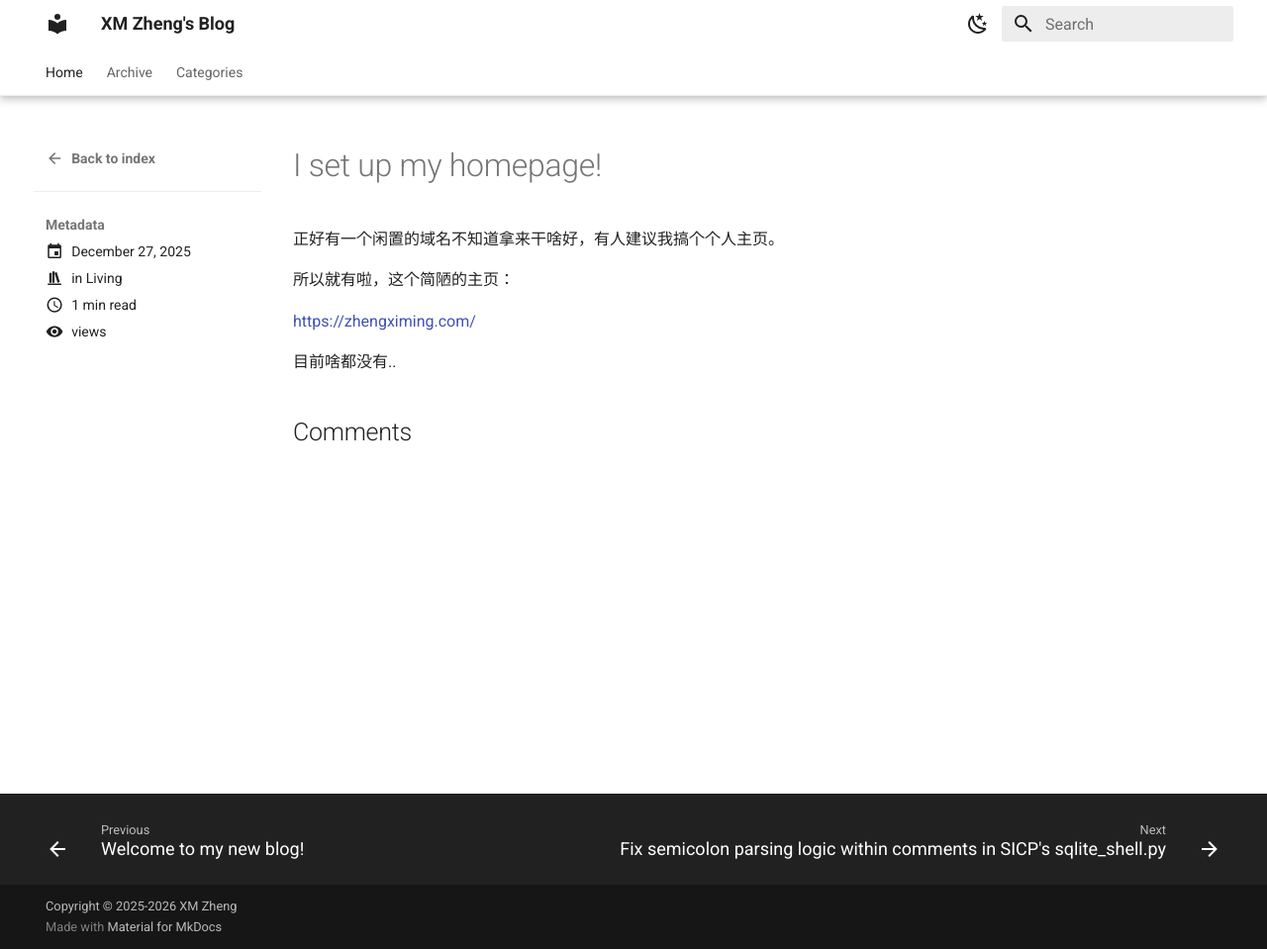
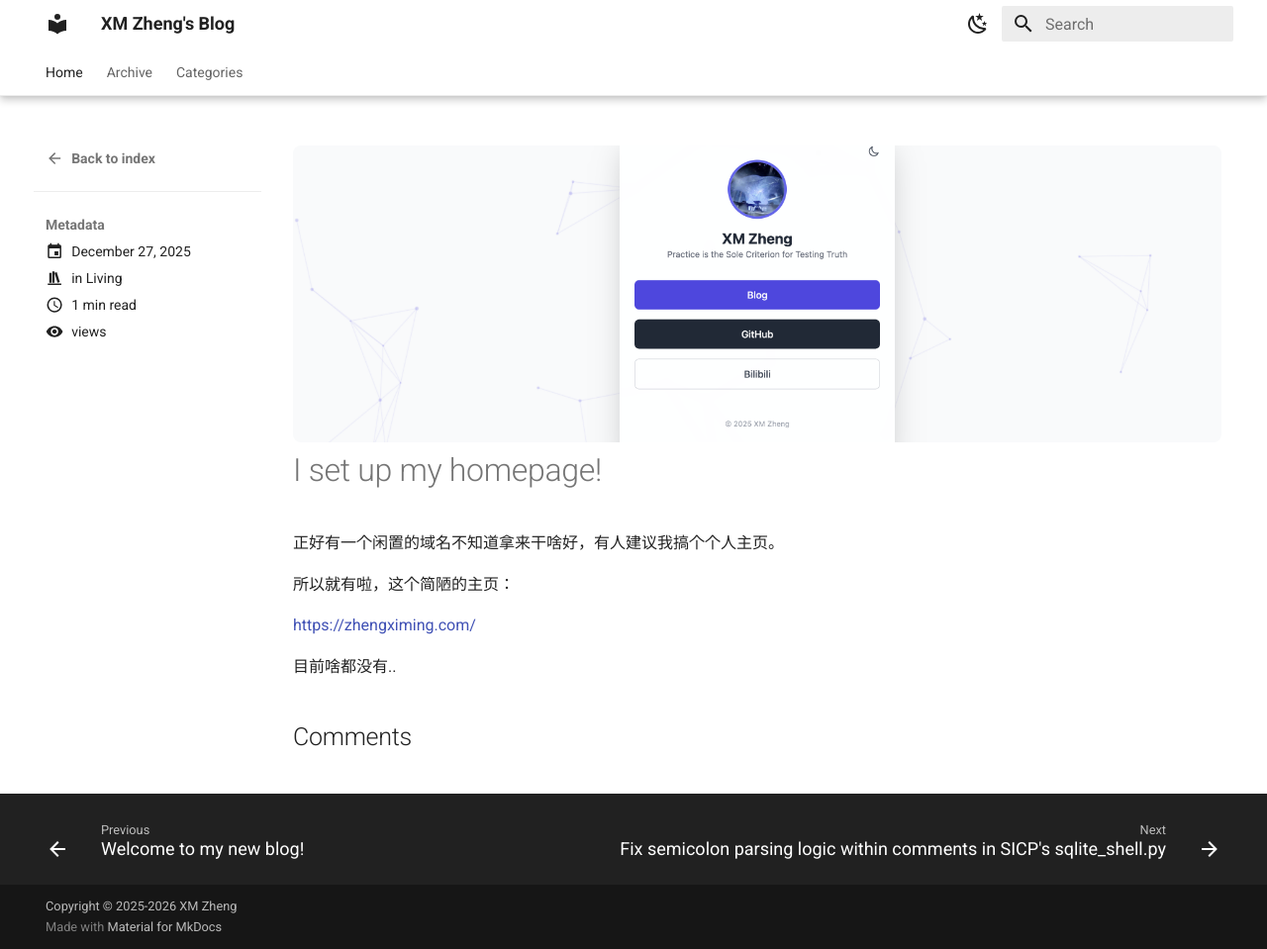
Before and after one commit to simonzxm/blog, an MkDocs documentation site: the page built from docs/posts/i-set-up-my-homepage.md, in a window 1280 px wide and 959 px high. Shown: the whole window at 99% size. Built offline with MkDocs 1.6.1 and Material for MkDocs 9.7.7, drawn with Linux system fonts in a browser that asks for light colours; comment, search, counter and statistics services are not loaded.

Commit message:
Implement cover display overrides

```diff
--- a/docs/stylesheets/extra.css
+++ b/docs/stylesheets/extra.css
@@ -1,8 +1,8 @@
-.md-content img {
+.md-cover img {
   max-height: 300px;
   width: 100%;
   object-fit: cover;
-  border-radius: 0.8rem;
+  border-radius: 0.4rem;
 }
 
 details .linenos, details code, details .filename, details .pyodide-editor {
--- /dev/null
+++ b/overrides/partials/content.html
@@ -0,0 +1,10 @@
+{% include "partials/tags.html" %}
+{% include "partials/actions.html" %}
+{% if "\u003ch1" not in page.content %}
+  <h1>{{ page.title | d(config.site_name, true)}}</h1>
+{% endif %}
+{% include "partials/cover.html" %}
+{{ page.content }}
+{% include "partials/source-file.html" %}
+{% include "partials/feedback.html" %}
+{% include "partials/comments.html" %}
--- /dev/null
+++ b/overrides/partials/cover.html
@@ -0,0 +1,5 @@
+{%if page.meta.cover %}
+  <div class="md-cover">
+    <img src="{{ page.meta.cover | url }}" alt="{{ page.title }}">
+  </div>
+{% endif %}
```
